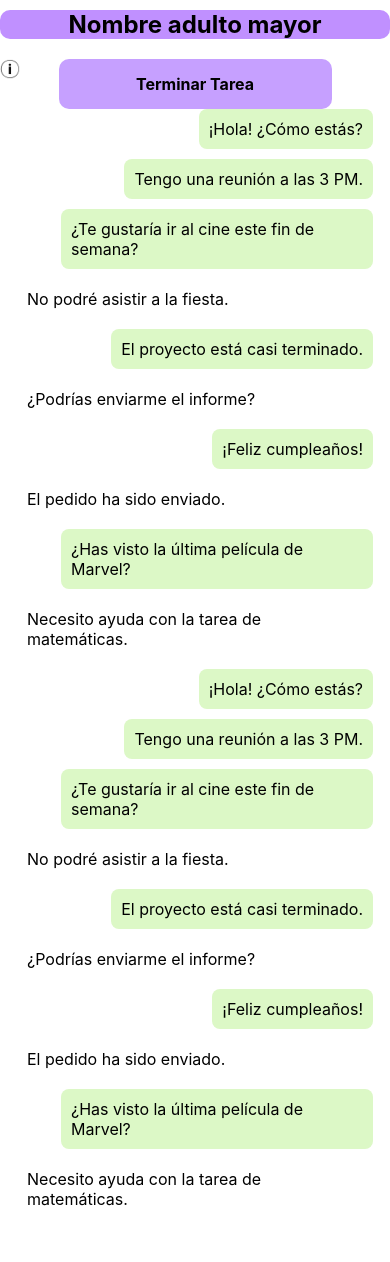
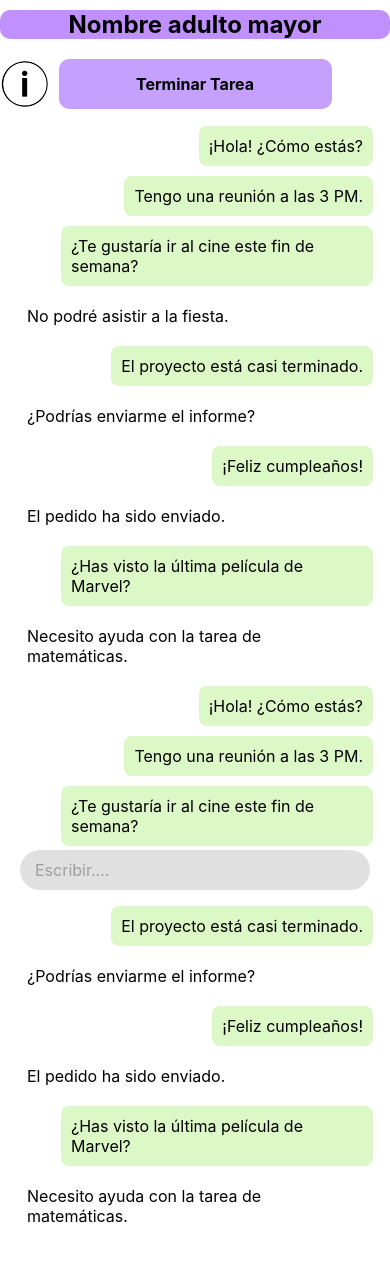
Before and after one commit to Lucilapp/Front-end, a React Native app in the folder native/lucilapp/: screen /chat in a window 390 px wide. Shown: the top 1262 px of the page. Before the commit the page ends 1229 px from the top, so only its background shows below. Built offline with nearby package versions, Linux system fonts and the light colour scheme.

Commit message:
14/8 segundo bloque

```diff
--- a/native/lucilapp/src/app/screens/chat/[chat].jsx
+++ b/native/lucilapp/src/app/screens/chat/[chat].jsx
@@ -1,5 +1,5 @@
 import React, { useState, useEffect } from 'react';
-import { View, Text, StyleSheet, TouchableOpacity, Image, SafeAreaView, ScrollView, FlatList } from 'react-native';
+import { View, Text, StyleSheet, TouchableOpacity, Image, SafeAreaView, ScrollView, FlatList, TextInput } from 'react-native';
 import { Link, useLocalSearchParams } from 'expo-router';
 import apiCallGET from '../../../api/apiCalls.js'
 import Msj from '../../../components/chat/chatMsj.jsx';
@@ -73,21 +73,47 @@ export default function ChatScreen(props) {
             </TouchableOpacity>
           </View>
         </View>
-        <View>
+        <View style={styles.mensajes}>
           <FlatList
               data={arrayMsj}
               renderItem={renderItem}
               keyExtractor={item => item.id}
             />
         </View>
+        <View style={styles.containerInput}>
+          <TextInput
+            style={styles.input}
+            placeholder="Escribir...."
+            placeholderTextColor="#9E9E9E"
+          />
+        </View>
         </>
     </>
   );
 }
+
 const styles = StyleSheet.create({
+  mensajes: {
+    paddingBottom: 400,
+
+  },
+  containerInput: {
+    paddingHorizontal: 20,
+    position: 'absolute',
+    top: 850,
+    width: '100%'
+  },
+  input: {
+    height: 40,
+    borderRadius: 20,
+    backgroundColor: '#E0E0E0',
+    paddingHorizontal: 15,
+    fontSize: 16,
+    color: '#000',
+  },
 
   sent: {
-    backgroundColor: '#dcf8c6', // Verde claro
+    backgroundColor: '#dcf8c6',
     alignSelf: 'flex-end',
     padding: 10,
     borderRadius: 8,
@@ -96,7 +122,7 @@ const styles = StyleSheet.create({
     marginRight: 17,
   },
   received: {
-    backgroundColor: '#ffffff', // Blanco
+    backgroundColor: '#ffffff',
     alignSelf: 'flex-start',
     padding: 10,
     borderRadius: 8,
@@ -105,8 +131,8 @@ const styles = StyleSheet.create({
     marginLeft: 17,
   },
     InfoIcon: {
-      width: 20,
-      height: 20,
+      width: 50,
+      height: 50,
     },
   header: {
     width: '100%',
@@ -122,7 +148,7 @@ const styles = StyleSheet.create({
   headerText: {
     fontSize: 24,
     fontWeight: 'bold',
-    color: 'black',
+    color: '#000',
   },
   container: {
     display: "flex",
@@ -135,9 +161,10 @@ const styles = StyleSheet.create({
     alignItems: 'center',
     padding: 15,
     borderRadius: 10,
+    marginBottom: 17,
   },
   buttonText: {
-    color: '#000', // Color negro para el texto
+    color: '#000',
     fontWeight: 'bold',
     fontSize: 16,
   },
```
